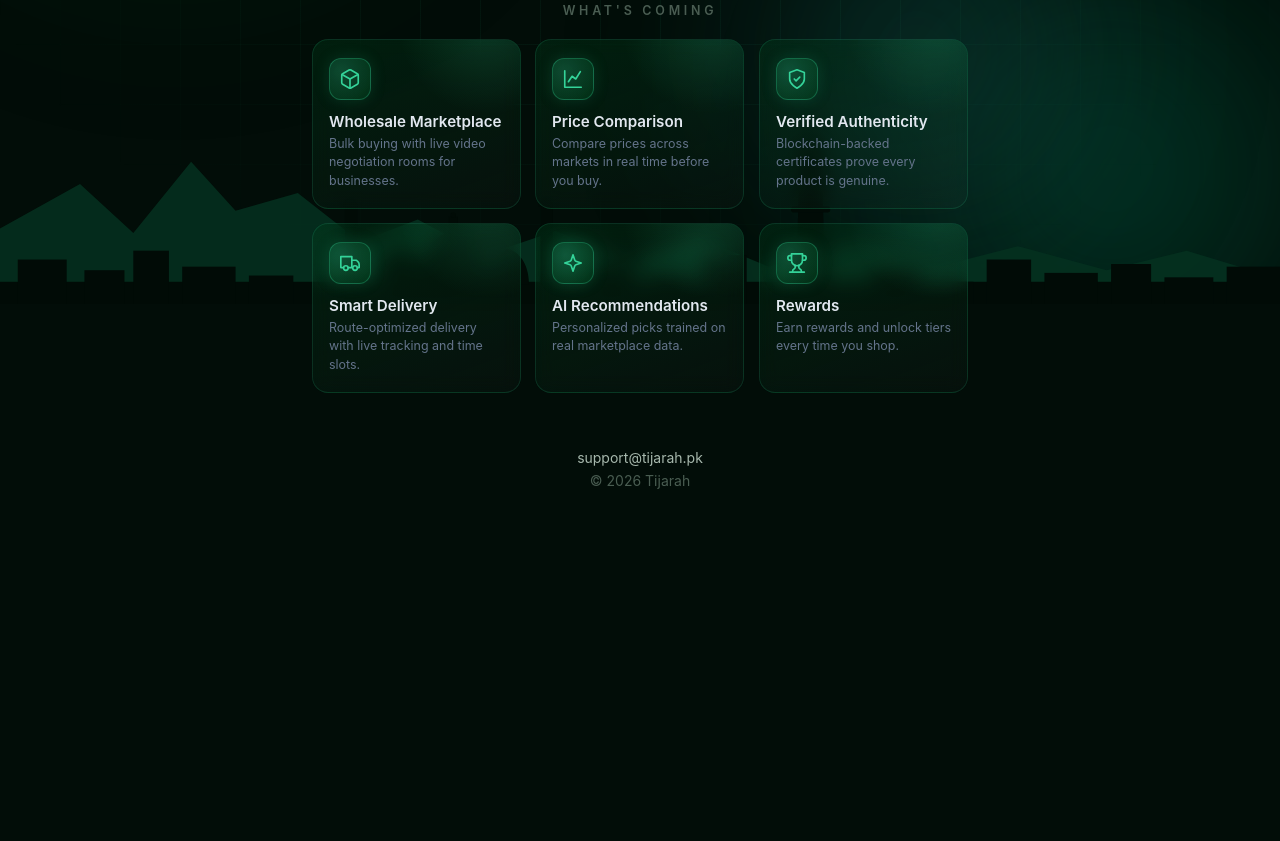
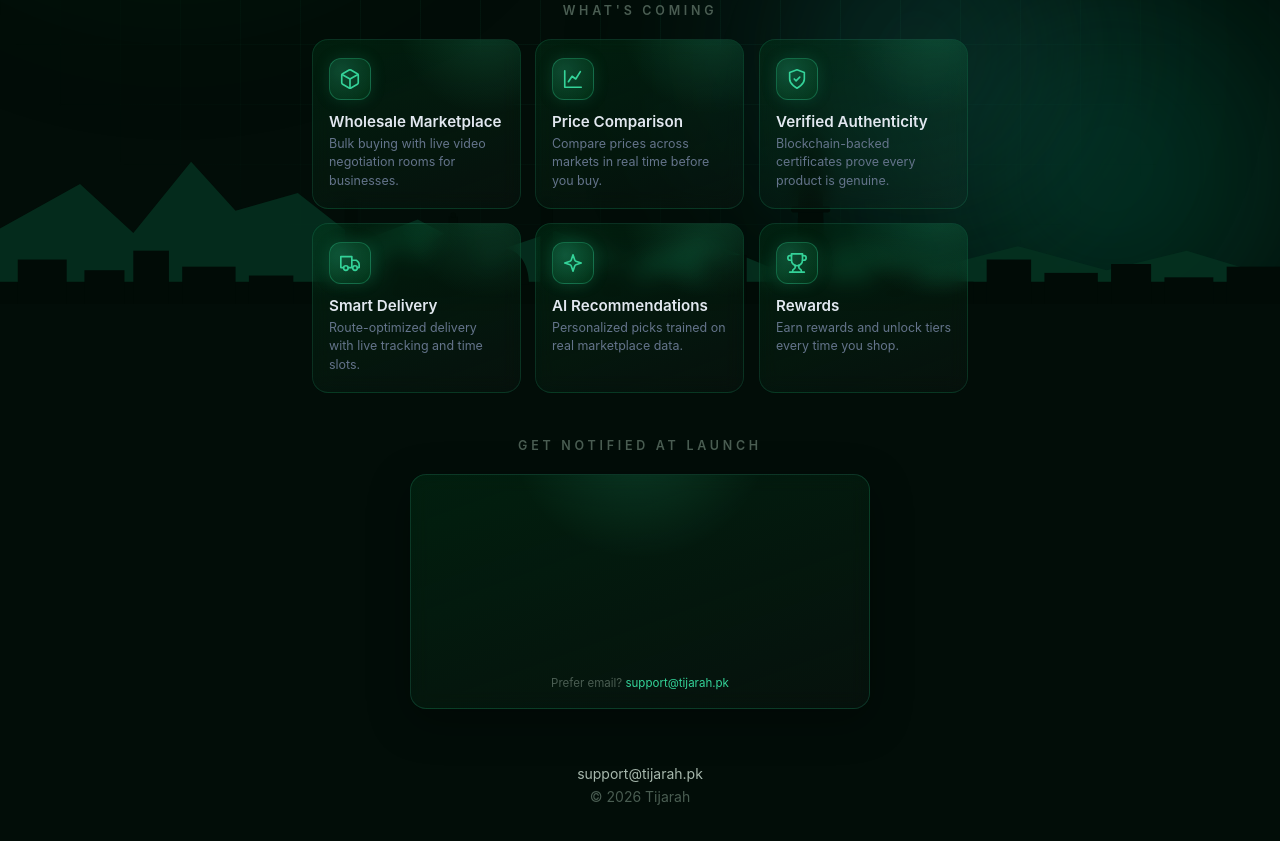
Before and after one commit to shehryarkhan12/Tijarah-Landing, a plain HTML site: page index.html in a window 1280 px wide. Shown: the part 496-1337 px from the top of the page. Before the commit the page ends 1081 px from the top, so only its background shows below. Drawn offline with Linux system fonts and the light colour scheme; a script that the page names is missing.

Commit message:
feat: add launch waitlist signup (Hostinger Reach embed)
Embedded the "Launch waitlist" Reach form inside a glass card matching
the page design system, between the feature grid and footer. Includes
a mailto fallback if the embed CDN is blocked.

Generated with [Devin](https://devin.ai)

Co-Authored-By: Devin <158243242+devin-ai-integration[bot]@users.noreply.github.com>

```diff
--- a/index.html
+++ b/index.html
@@ -339,11 +339,46 @@
     @media (max-width: 640px) { .cards { grid-template-columns: repeat(2, 1fr); } }
     @media (max-width: 420px) { .cards { grid-template-columns: 1fr; } }
 
+    /* ── Launch waitlist (Hostinger Reach embed) ───────── */
+    .notify { margin-top: 2.8rem; }
+    .notify-card {
+      position: relative;
+      overflow: hidden;
+      max-width: 460px;
+      margin: 0 auto;
+      background: linear-gradient(160deg, rgba(1, 65, 28, 0.35), rgba(255, 255, 255, 0.02));
+      border: 1px solid rgba(52, 211, 153, 0.18);
+      border-radius: 16px;
+      padding: 1.5rem 1.3rem 1.1rem;
+      backdrop-filter: blur(10px);
+      -webkit-backdrop-filter: blur(10px);
+      box-shadow: 0 12px 40px rgba(0, 0, 0, 0.35);
+    }
+    .notify-card::before {
+      content: "";
+      position: absolute;
+      inset: 0;
+      background: radial-gradient(200px circle at 50% -20%, rgba(52, 211, 153, 0.18), transparent 65%);
+      pointer-events: none;
+    }
+    .reach-form {
+      position: relative;
+      min-height: 165px; /* reserve space so the card doesn't jump when embed.js injects */
+    }
+    .notify-alt {
+      position: relative;
+      margin-top: 0.8rem;
+      font-size: 0.72rem;
+      color: #4a5d52;
+    }
+    .notify-alt a { color: var(--emerald); text-decoration: none; }
+    .notify-alt a:hover { text-decoration: underline; }
+
     /* ── Mobile performance: cut GPU-heavy effects ─────── */
     @media (pointer: coarse), (max-width: 768px) {
       .orb { filter: blur(50px); opacity: 0.4; }
       .orb-3 { display: none; }
-      .card { backdrop-filter: none; -webkit-backdrop-filter: none; }
+      .card, .notify-card { backdrop-filter: none; -webkit-backdrop-filter: none; }
       .card::after { display: none; }          /* shimmer sweep — cheap on desktop, wasteful on touch */
       .logo { filter: none; animation: none; } /* drop-shadow filter + float are costly per-frame on mobile */
       .moon { filter: none; }
@@ -498,6 +533,14 @@
       </div>
     </section>
 
+    <section class="notify">
+      <h2 class="features-title rise">Get notified at launch</h2>
+      <div class="notify-card rise">
+        <div class="reach-form" data-reach-form="ac8ab2e9-6744-4392-ad08-a2f9bbe250cf"></div>
+        <p class="notify-alt">Prefer email? <a href="mailto:support@tijarah.pk">support@tijarah.pk</a></p>
+      </div>
+    </section>
+
     <div class="footer rise">
       <a href="mailto:support@tijarah.pk">support@tijarah.pk</a>
       <span>&copy; 2026 Tijarah</span>
@@ -641,5 +684,6 @@
       }
     }
   </script>
+  <script src="https://cdn-reach.hostinger.com/js/embed.js"></script>
 </body>
 </html>
```
